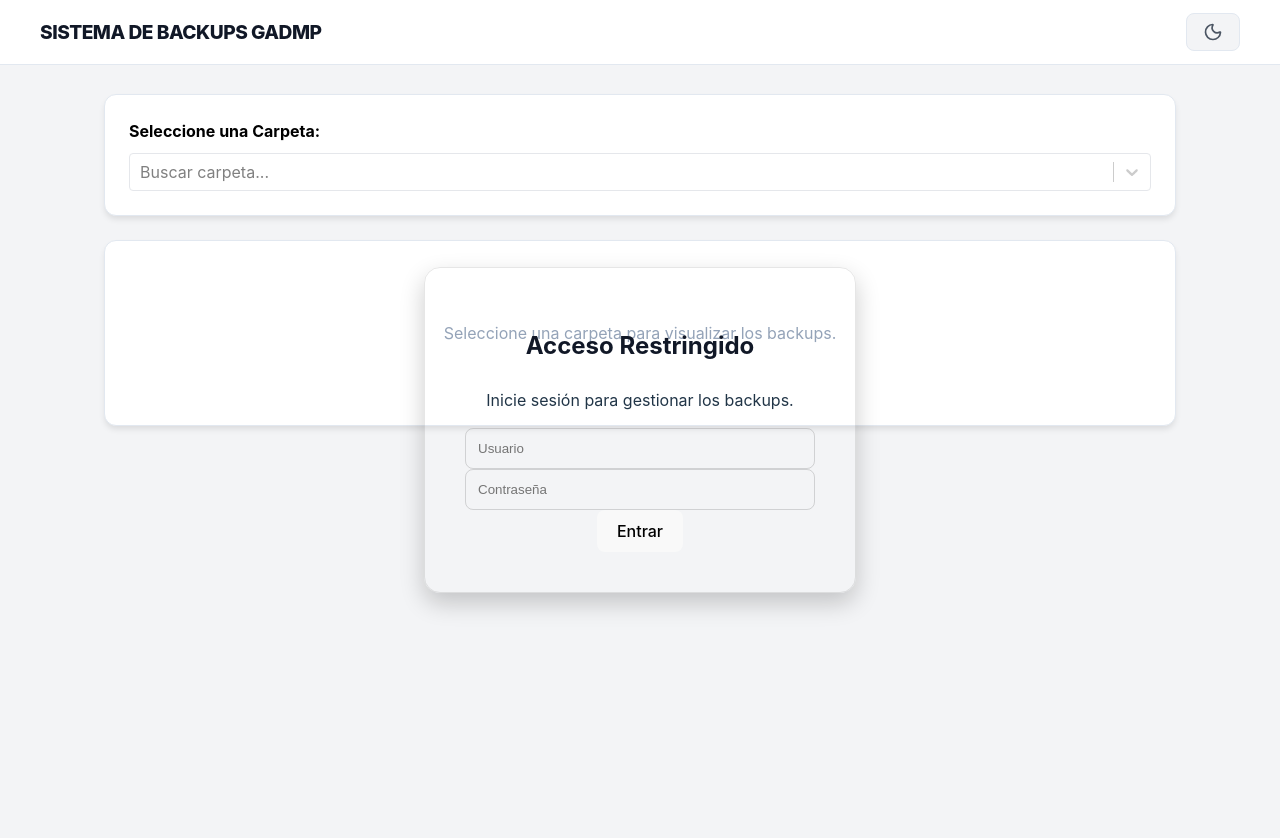
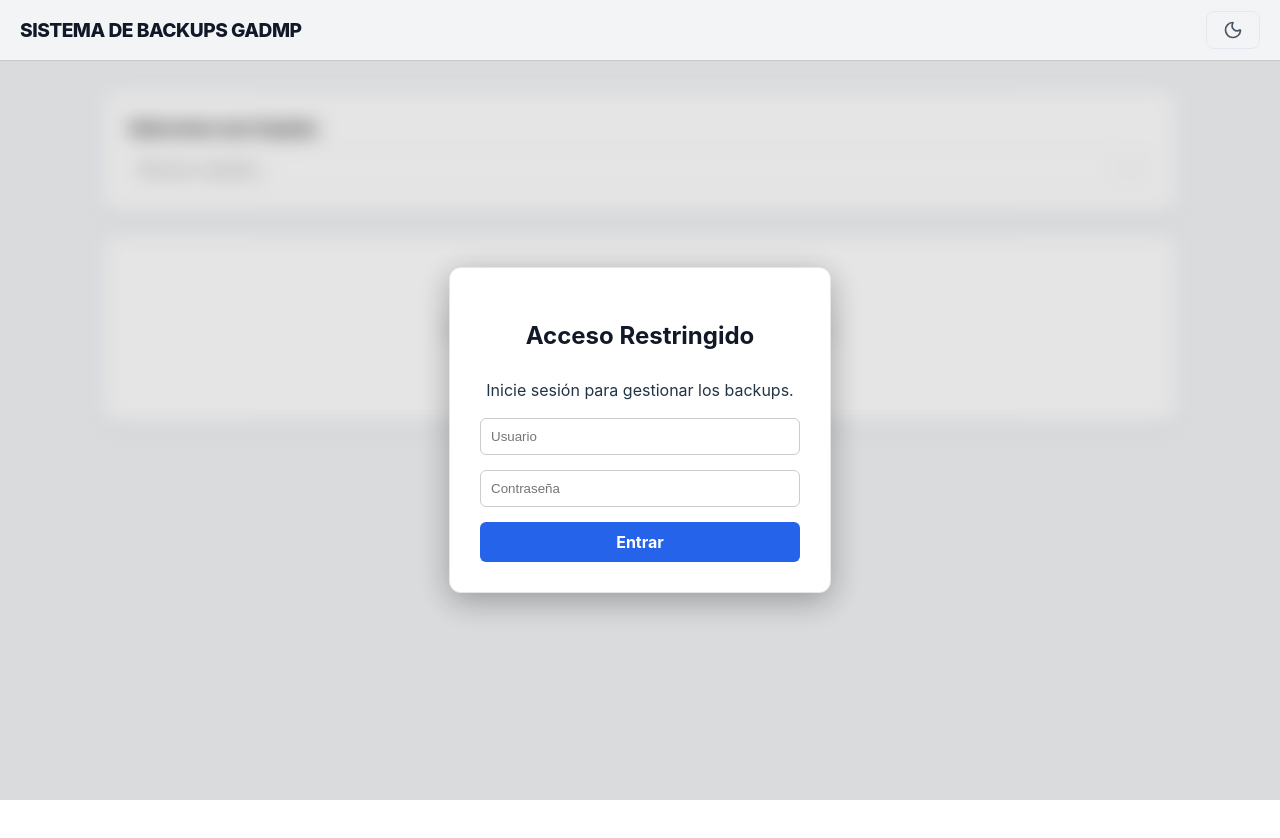
Before and after one commit to juanpablo369/Backups-GADMP_Frontend, a React (Vite) app: page / in a window 1280 px wide. Shown: the top 838 px of the page. After the commit the page ends 800 px from the top, so only its background shows below. Built offline with nearby package versions, Linux system fonts and the light colour scheme.

Commit message:
styles 2.0

```diff
--- a/src/App.css
+++ b/src/App.css
@@ -119,39 +119,92 @@ html, body, #root {
   min-height: 100vh;
   font-family: 'Inter', system-ui, -apple-system, sans-serif;
 }
-
-/* 3. NAVBAR FIJA (Sin espacios) */
+/* --- NAVEGACIÓN --- */
 .navbar {
-  width: 100%;
-  height: 64px;
-  background-color: var(--bg-card);
-  border-bottom: 1px solid var(--border);
-  position: fixed;
+  position: sticky;
   top: 0;
-  left: 0;
+  z-index: 2000; /* Siempre por encima de todo */
+  background: var(--bg-navbar); /* Usa tu color actual */
+  height: 60px;
   display: flex;
   align-items: center;
-  z-index: 2000;
-  transition: background-color 0.3s;
+  border-bottom: 1px solid rgba(128, 128, 128, 0.2);
 }
 
-/* El contenedor principal del Navbar */
 .nav-container {
   display: flex;
-  justify-content: space-between; /* Título a la izquierda, botones a la derecha */
+  justify-content: space-between;
   align-items: center;
   width: 100%;
-  max-width: 1200px; /* O el ancho que prefieras */
-  margin: 0 auto;
   padding: 0 20px;
 }
 
-/* El grupo de botones (Switch + Logout) */
 .nav-actions {
-  display: flex;       /* Pone los hijos en fila */
-  flex-direction: row; /* Asegura que sea horizontal */
+  display: flex;
   align-items: center;
-  gap: 15px;           /* Espacio exacto entre botones */
+  gap: 15px; /* Evita que los botones se monten */
+}
+
+/* --- EFECTO BLUR --- */
+.main-content {
+  transition: filter 0.3s ease;
+}
+
+.blur-active {
+  filter: blur(10px);
+  pointer-events: none; /* Bloquea clics en la tabla */
+  user-select: none;
+}
+
+/* --- MODAL --- */
+.modal-overlay {
+  position: fixed;
+  top: 60px; /* Empieza debajo del navbar */
+  left: 0;
+  right: 0;
+  bottom: 0;
+  background: rgba(0, 0, 0, 0.1); /* Fondo sutil para que luzca el blur */
+  display: flex;
+  justify-content: center;
+  align-items: center;
+  z-index: 1000;
+}
+
+.login-card {
+  background: var(--bg-card); /* Ajusta al color de tu tema */
+  padding: 30px;
+  border-radius: 12px;
+  box-shadow: 0 8px 32px rgba(0, 0, 0, 0.3);
+  text-align: center;
+  width: 320px;
+}
+
+.login-card input {
+  width: 100%;
+  margin-bottom: 15px;
+  padding: 10px;
+  border-radius: 6px;
+  border: 1px solid #ccc;
+  box-sizing: border-box;
+}
+
+.login-btn {
+  width: 100%;
+  padding: 10px;
+  background: #2563eb;
+  color: white;
+  border: none;
+  border-radius: 6px;
+  cursor: pointer;
+}
+
+.logout-btn {
+  background: #ef4444;
+  color: white;
+  padding: 6px 12px;
+  border-radius: 6px;
+  border: none;
+  cursor: pointer;
 }
 
 /* Evitar que los botones se achiquen o se monten */
@@ -193,7 +246,6 @@ html, body, #root {
   background-color: var(--bg-body);
   min-height: 100vh;
   width: 100%;
-  padding-top: 64px; /* Espacio para que el contenido no quede bajo la navbar */
   display: flex;
   flex-direction: column;
   transition: background-color 0.3s;
--- a/src/App.jsx
+++ b/src/App.jsx
@@ -144,11 +144,27 @@ function App() {
     option: (base, { isFocused }) => ({ ...base, backgroundColor: isFocused ? (darkMode ? '#374151' : '#f3f4f6') : 'transparent', color: darkMode ? '#fff' : '#333' }),
     singleValue: (base) => ({ ...base, color: darkMode ? '#fff' : '#333' }),
   };
-
 return (
   <div className={`app-wrapper ${darkMode ? 'dark' : ''}`}>
 
-      {/* 1. MODAL DE BLOQUEO (Solo si no está autenticado) */}
+    {/* 1. NAVBAR (Fuera del blur para que siempre esté nítido) */}
+    <nav className="navbar">
+      <div className="nav-container">
+        <span className="nav-title">SISTEMA DE BACKUPS GADMP</span>
+        <div className="nav-actions">
+          <button className="theme-toggle-btn" onClick={() => setDarkMode(!darkMode)}>
+            {darkMode ? <Sun size={20} color="#fbbf24" /> : <Moon size={20} color="#4b5563" />}
+          </button>
+          {isAuthenticated && (
+            <button className="logout-btn" onClick={handleLogout}>
+              Cerrar Sesión
+            </button>
+          )}
+        </div>
+      </div>
+    </nav>
+
+    {/* 2. MODAL DE BLOQUEO */}
     {!isAuthenticated && (
       <div className="modal-overlay">
         <div className="login-card">
@@ -164,33 +180,13 @@ function App() {
             placeholder="Contraseña"
             onChange={(e) => setCredentials({...credentials, password: e.target.value})}
           />
-            <button onClick={handleLogin}>Entrar</button>
+          <button className="login-btn" onClick={handleLogin}>Entrar</button>
         </div>
       </div>
     )}
 
-      {/* 2. NAVBAR */}
-<nav className="navbar">
-  <div className="nav-container">
-    <span className="nav-title">SISTEMA DE BACKUPS GADMP</span>
-
-    <div className="nav-actions">
-      <button className="theme-toggle-btn" onClick={() => setDarkMode(!darkMode)}>
-        {darkMode ? <Sun size={20} color="#fbbf24" /> : <Moon size={20} color="#4b5563" />}
-        {/* <span>{darkMode ? '' : ''}</span> */}
-      </button>
-
-      {/* Solo mostramos cerrar sesión si está autenticado */}
-      {isAuthenticated && (
-        <button className="logout-btn" onClick={handleLogout}>
-          Cerrar Sesión
-        </button>
-      )}
-    </div>
-  </div>
-</nav>
-
-      {/* 3. CONTENIDO PRINCIPAL */}
+    {/* 3. CONTENIDO CON BLUR CONDICIONAL */}
+    <div className={`main-content ${!isAuthenticated ? 'blur-active' : ''}`}>
       <div className="container">
         <div className="selector-container">
           <label className="label-select">Seleccione una Carpeta:</label>
@@ -219,6 +215,7 @@ function App() {
         </div>
       </div>
     </div>
+  </div>
 );
 }
 
```
Lines whose indentation alone changed are shown as unchanged.
